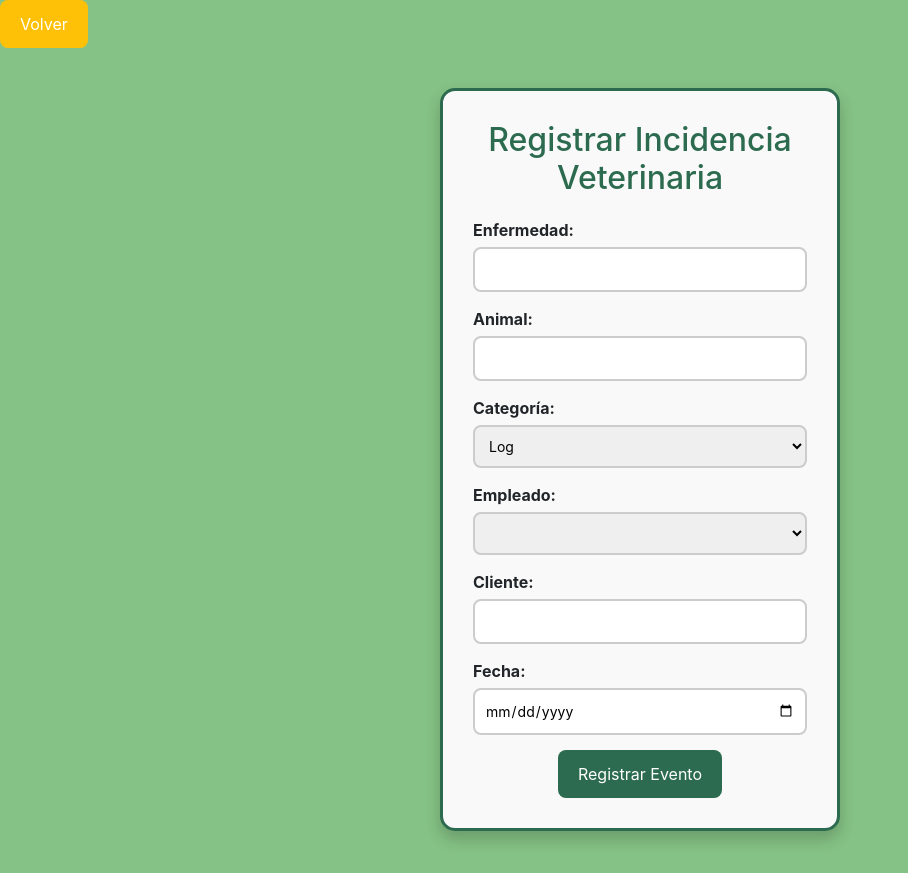
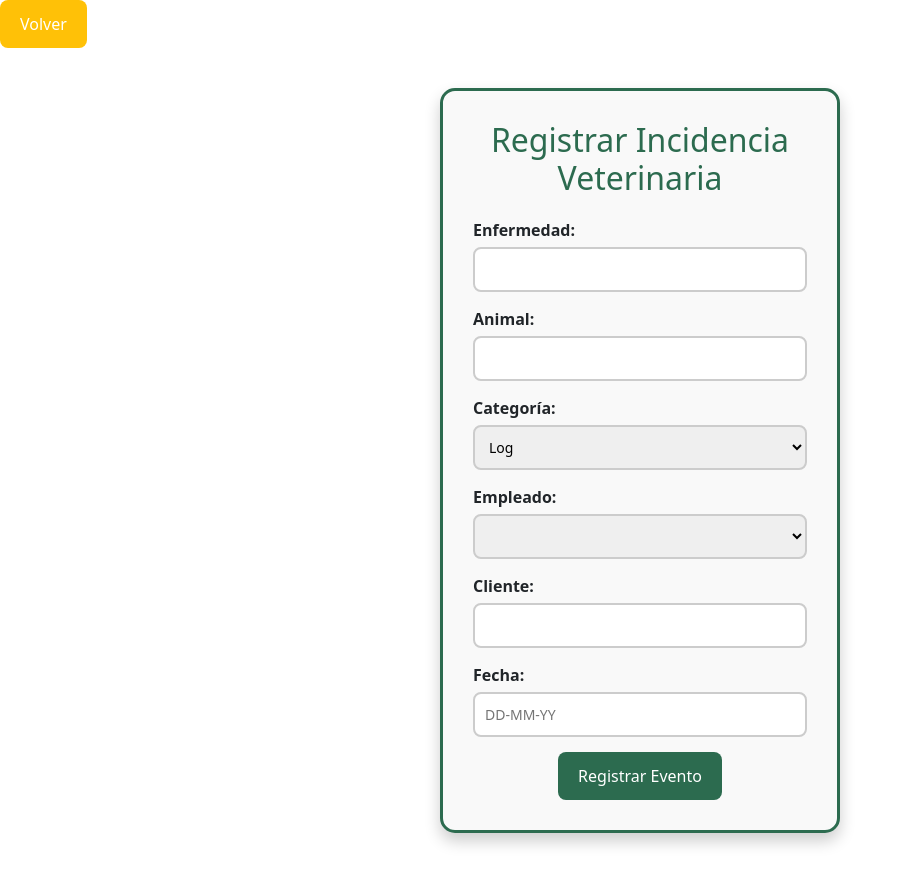
Before and after one commit to DavidAlonso858/Angular-Formulario, an Angular app: page /formu in a window 1280 px wide. Shown: the whole page, without its empty margins (0-908 px from the left). Built offline with nearby package versions, Linux system fonts and the light colour scheme; data requests are answered from the project's data file.

Commit message:
datepicker e implementacion del bootstrap

```diff
--- a/angular.json
+++ b/angular.json
@@ -27,9 +27,15 @@
               }
             ],
             "styles": [
-              "src/styles.css"
+              "src/styles.css",
+              "node_modules/bootstrap/dist/css/bootstrap.min.css",
+              "./node_modules/ngx-bootstrap/datepicker/bs-datepicker.css"
             ],
-            "scripts": [],
+            "scripts": [
+              "node_modules/jquery/dist/jquery.min.js",
+              "node_modules/@popperjs/core/dist/umd/popper.min.js",
+              "node_modules/bootstrap/dist/js/bootstrap.min.js"
+            ],
             "server": "src/main.server.ts",
             "outputMode": "server",
             "ssr": {
--- a/package.json
+++ b/package.json
@@ -21,7 +21,11 @@
     "@angular/platform-server": "^19.1.0",
     "@angular/router": "^19.1.0",
     "@angular/ssr": "^19.1.4",
+    "@popperjs/core": "^2.11.8",
+    "bootstrap": "^5.3.3",
     "express": "^4.18.2",
+    "jquery": "^3.7.1",
+    "ngx-bootstrap": "^19.0.2",
     "rxjs": "~7.8.0",
     "tslib": "^2.3.0",
     "zone.js": "~0.15.0"
--- a/src/app/components/formulario-veterinario/formulario-veterinario.component.html
+++ b/src/app/components/formulario-veterinario/formulario-veterinario.component.html
@@ -12,7 +12,7 @@
 
         <div class="formu-apartado">
             <label>Animal:</label>
-            <input type="text" formControlName="animal"/>
+            <input type="text" formControlName="animal" />
         </div>
 
         <div class="formu-apartado">
@@ -30,7 +30,8 @@
             <label>Empleado:</label>
             <select formControlName="empleado">
 
-                <option *ngFor="let empleado of empleados" value="{{empleado.id}}">{{empleado.nombre.toUpperCase()}} </option>
+                <option *ngFor="let empleado of empleados" value="{{empleado.id}}">{{empleado.nombre.toUpperCase()}}
+                </option>
 
             </select>
         </div>
@@ -42,7 +43,8 @@
 
         <div class="formu-apartado">
             <label>Fecha:</label>
-            <input type="date" formControlName="fecha" />
+            <input type="text" formControlName="fecha" placeholder="DD-MM-YY" bsDatepicker
+                [bsConfig]="bsConfig" />
         </div>
 
         <button type="submit">Registrar Evento</button>
--- a/src/app/components/formulario-veterinario/formulario-veterinario.component.ts
+++ b/src/app/components/formulario-veterinario/formulario-veterinario.component.ts
@@ -9,12 +9,13 @@ import { Event } from '../../model/event';
 // las interfaces (modelos)
 import { CommonModule } from '@angular/common';
 import { RouterModule } from '@angular/router';
+import { BsDatepickerModule } from 'ngx-bootstrap/datepicker';
 @Component({
   selector: 'app-event-form',
   standalone: true,
   // permite que funcione de forma independiente por eso mejor
   // lo pongo siempre que a veces da fallo
-  imports: [RouterModule, CommonModule, FormsModule, ReactiveFormsModule,],
+  imports: [RouterModule, CommonModule, FormsModule, ReactiveFormsModule, BsDatepickerModule],
   templateUrl: './formulario-veterinario.component.html',
   styleUrls: ['./formulario-veterinario.component.css']
 })
@@ -23,6 +24,12 @@ export class FormularioVeterinario {
   // objeto de tipo FormGroup, lo que hace es agrupar los campos del formulario
   eventForm: FormGroup;
   empleados: Empleado[] = [];
+
+  bsConfig = {
+    dateInputFormat: 'DD-MM-YYYY',
+    isAnimated: true,
+    containerClass: 'theme-green'
+  }
 
   // en el constructor utilizo un objeto que agrupa los campos del formulario (fb)
   //  y el loggerService para trabajar con los eventos
--- a/src/main.ts
+++ b/src/main.ts
@@ -1,6 +1,18 @@
-import { bootstrapApplication } from '@angular/platform-browser';
-import { appConfig } from './app/app.config';
-import { AppComponent } from './app/app.component';
+import {bootstrapApplication, provideProtractorTestingSupport} from '@angular/platform-browser';
+import {AppComponent} from './app/app.component';
+import {provideRouter} from '@angular/router';
+import { routes } from './app/app.routes';
+import { importProvidersFrom } from '@angular/core';
+import { BrowserAnimationsModule } from '@angular/platform-browser/animations';
+import { BsDatepickerModule } from 'ngx-bootstrap/datepicker';
+import { provideHttpClient } from '@angular/common/http';
 
-bootstrapApplication(AppComponent, appConfig)
-  .catch((err) => console.error(err));
+bootstrapApplication(AppComponent, {
+  providers: [provideProtractorTestingSupport(),
+  provideRouter(routes)
+  , importProvidersFrom(
+    BrowserAnimationsModule,
+    BsDatepickerModule
+),provideHttpClient()
+],
+}).catch((err) => console.error(err));
```
Also changed, not shown: 1 other file (tests, documents, lock files or other folders).
